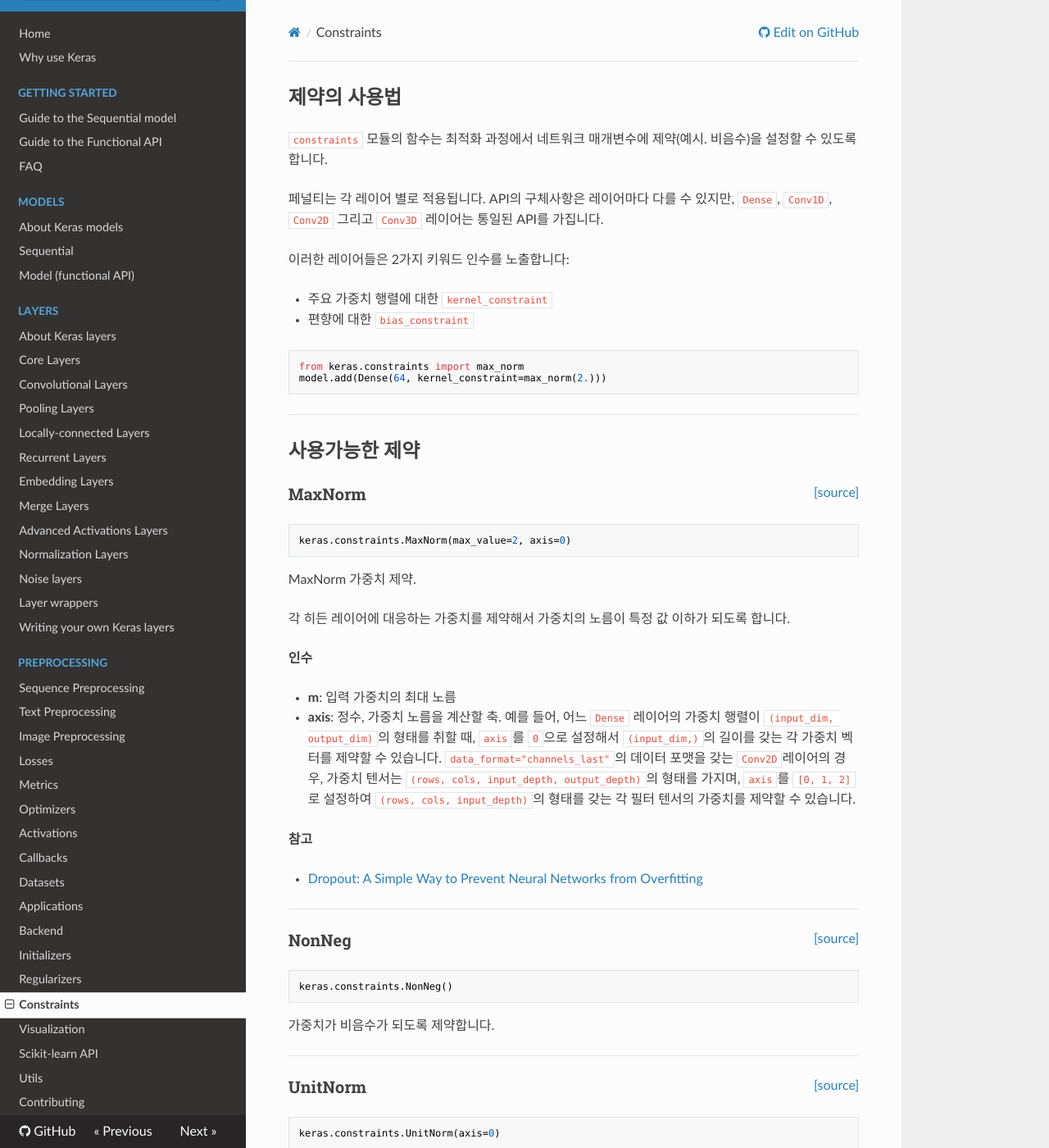
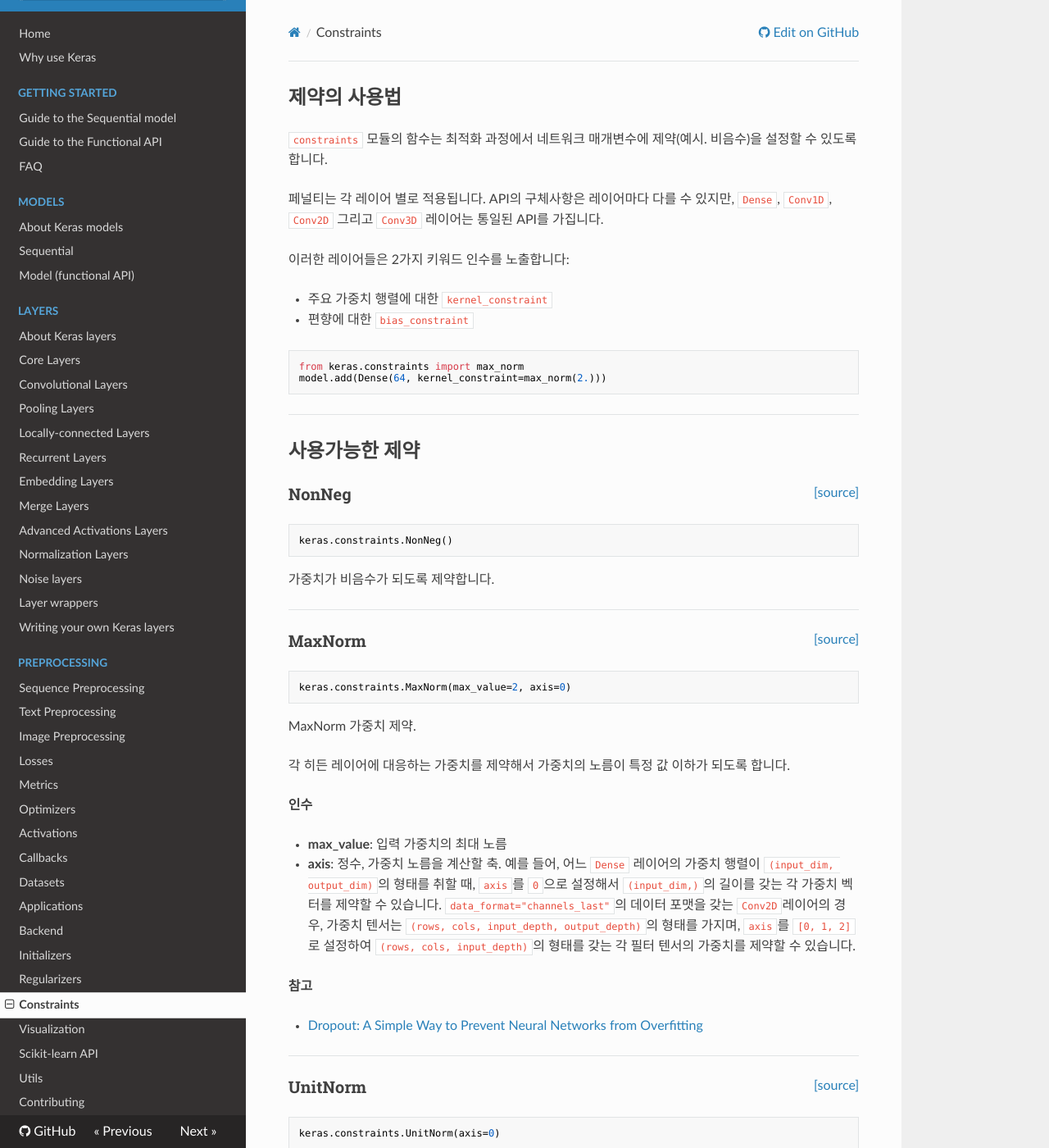
Before and after one commit to keras-team/keras-docs-ko, an MkDocs documentation site: the page built from sources/constraints.md, in a window 1280 px wide and 1400 px high. Shown: the whole window at 82% size. Built offline with MkDocs 1.6.1, drawn with Linux system fonts in a browser that asks for light colours; nearby versions of some CDN libraries; some of the changed lines change nothing that is shown.

Commit message:
Update constraints.md
Fixed wrong word and changed the order of functions.

````diff
--- a/sources/constraints.md
+++ b/sources/constraints.md
@@ -20,6 +20,17 @@ model.add(Dense(64, kernel_constraint=max_norm(2.)))
 ## 사용가능한 제약
 
 
+<span style="float:right;">[[source]](https://github.com/keras-team/keras/blob/master/keras/constraints.py#L61)</span>
+### NonNeg
+
+```python
+keras.constraints.NonNeg()
+```
+
+가중치가 비음수가 되도록 제약합니다.
+
+----
+
 <span style="float:right;">[[source]](https://github.com/keras-team/keras/blob/master/keras/constraints.py#L22)</span>
 ### MaxNorm
 
@@ -34,7 +45,7 @@ MaxNorm 가중치 제약.
 
 __인수__
 
-- __m__: 입력 가중치의 최대 노름
+- __max_value__: 입력 가중치의 최대 노름
 - __axis__: 정수, 가중치 노름을 계산할 축.
     예를 들어, 어느 `Dense` 레이어의 가중치 행렬이
     `(input_dim, output_dim)`의 형태를 취할 때,
@@ -54,18 +65,7 @@ __참고__
 
 ----
 
-<span style="float:right;">[[source]](https://github.com/keras-team/keras/blob/master/keras/constraints.py#L62)</span>
-### NonNeg
-
-```python
-keras.constraints.NonNeg()
-```
-
-가중치가 비음수가 되도록 제약합니다.
-
-----
-
-<span style="float:right;">[[source]](https://github.com/keras-team/keras/blob/master/keras/constraints.py#L71)</span>
+<span style="float:right;">[[source]](https://github.com/keras-team/keras/blob/master/keras/constraints.py#L69)</span>
 ### UnitNorm
 
 ```python
@@ -90,7 +90,7 @@ __인수__
 
 ----
 
-<span style="float:right;">[[source]](https://github.com/keras-team/keras/blob/master/keras/constraints.py#L100)</span>
+<span style="float:right;">[[source]](https://github.com/keras-team/keras/blob/master/keras/constraints.py#L98)</span>
 ### MinMaxNorm
 
 ```python
````
